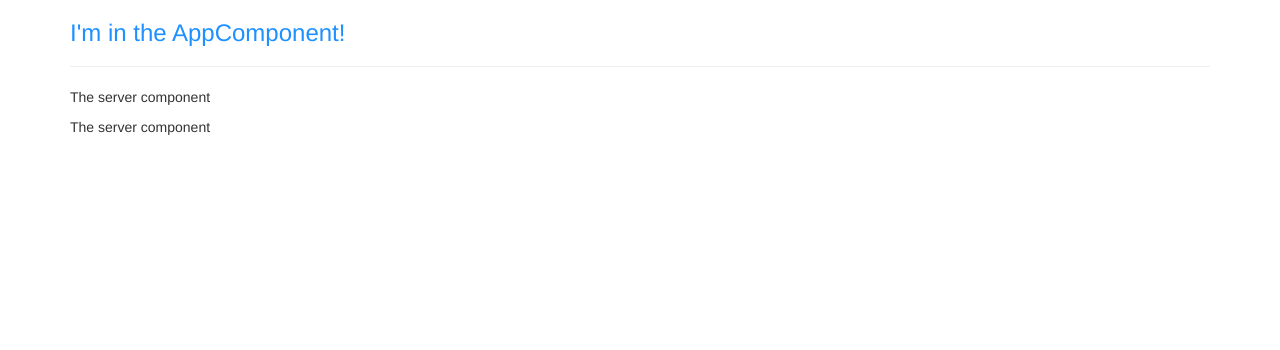
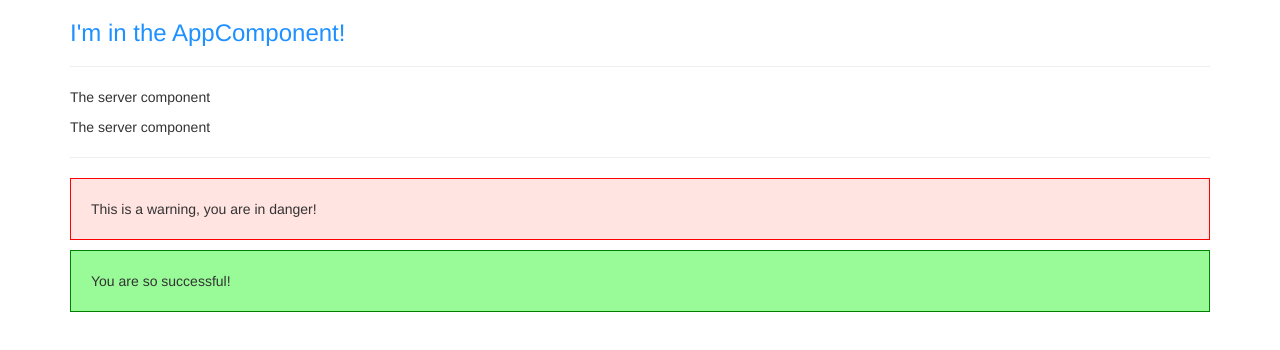
Before and after one commit to daisymae/my-first-app, an Angular app: page / in a window 1280 px wide. Shown: the top 350 px of the page. Built offline with nearby package versions, Linux system fonts and the light colour scheme.

Commit message:
component practice
create a couple of new components, one manually and one using ng

```diff
--- a/src/app/app.component.html
+++ b/src/app/app.component.html
@@ -4,6 +4,12 @@
       <h3>I'm in the AppComponent!</h3>
       <hr />
       <app-servers></app-servers>
+      <!-- <div app-servers></div> select as attribute -->
+      <!-- <div class="app-servers"></div> -->
+      <!-- selector as class -->
+      <hr/>
+      <app-warning-alert></app-warning-alert>
+      <app-sucess-alert></app-sucess-alert>
     </div>
   </div>
 </div>
--- a/src/app/servers/servers.component.ts
+++ b/src/app/servers/servers.component.ts
@@ -1,17 +1,16 @@
 import { Component, OnInit } from '@angular/core';
+import { Server } from 'http';
 
 @Component({
-  selector: 'app-servers',
-  template: `
-    <app-server></app-server>
+  selector: 'app-servers', // element style selector - most common use
+  // selector: '[app-servers]', // [] makes it an attribute selector
+  // selector: '.app-servers', // '.' makes it a class selector
+  template: ` <app-server></app-server>
     <app-server></app-server>`, // './servers.component.html',
-  styleUrls: ['./servers.component.css']
+  styleUrls: ['./servers.component.css'],
 })
 export class ServersComponent implements OnInit {
+  constructor() {}
 
-  constructor() { }
-
-  ngOnInit(): void {
-  }
-
+  ngOnInit(): void {}
 }
--- /dev/null
+++ b/src/app/sucess-alert/sucess-alert.component.css
@@ -0,0 +1,5 @@
+    p{
+      padding: 20px;
+      background-color: palegreen;
+      border: 1px solid green;
+    }
--- /dev/null
+++ b/src/app/sucess-alert/sucess-alert.component.html
@@ -0,0 +1 @@
+<p>You are so successful!</p>
--- /dev/null
+++ b/src/app/sucess-alert/sucess-alert.component.ts
@@ -0,0 +1,15 @@
+import { Component, OnInit } from '@angular/core';
+
+@Component({
+  selector: 'app-sucess-alert',
+  templateUrl: './sucess-alert.component.html',
+  styleUrls: ['./sucess-alert.component.css']
+})
+export class SucessAlertComponent implements OnInit {
+
+  constructor() { }
+
+  ngOnInit(): void {
+  }
+
+}
--- /dev/null
+++ b/src/app/warning-alert/warning-alert.component.ts
@@ -0,0 +1,16 @@
+import { Component } from '@angular/core';
+
+@Component({
+  selector: 'app-warning-alert',
+  template: `
+  <p>This is a warning, you are in danger!</p>`,
+  styles: [`
+    p{
+      padding: 20px;
+      background-color: mistyrose;
+      border: 1px solid red;
+    }`]
+})
+export class WarningAlertComponent{
+
+}
```
Also changed, not shown: src/app/app.module.ts (+8 -8 lines), 1 other file (tests, documents, lock files or other folders).
